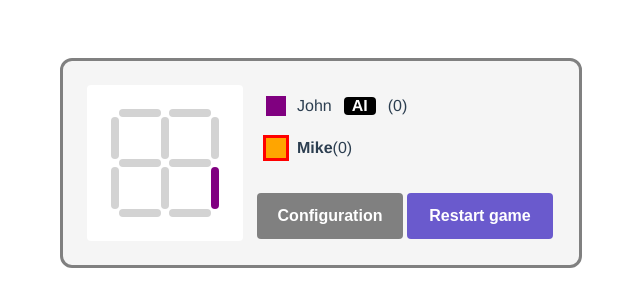
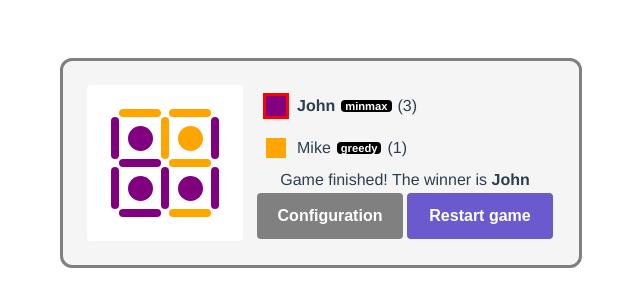
Before and after one commit to mrlukasbos/dots-and-boxes, a Vue app: page / in a window 1280 px wide. Shown: the top 306 px of the page, without its empty margins (319-959 px from the left). Built offline with nearby package versions, Linux system fonts and the light colour scheme.

Commit message:
make distinction between different ai players

```diff
--- a/src/App.vue
+++ b/src/App.vue
@@ -25,7 +25,7 @@ import PlayersView from './components/players'
 import BoardView from './components/board'
 import ConfigView from './components/config'
 
-import Player from './player'
+import Player, {PlayerType} from './player'
 import Board from './board'
 
 export default {
@@ -43,8 +43,8 @@ export default {
         width: 2,
         height: 2,
         players: [
-          new Player("John", "purple", true),
-          new Player("Mike", "orange", false),
+          new Player("John", "purple", PlayerType.MINMAX),
+          new Player("Mike", "orange", PlayerType.GREEDY),
         ]
       },
     }
--- a/src/ai.js
+++ b/src/ai.js
@@ -41,45 +41,45 @@ export default class Ai {
         let availableEdges = this.availableEdges(board);
         let bestEdge = this.getRandomMove(board);
         let bestScore = -Infinity;
+        let depth = -Infinity;
+
         let currentPlayer = board.getCurrentPlayer();
 
         for (var testedge of availableEdges) {
             let copy = _.cloneDeep(board);
-
-            copy.checkForAIMove = function() {
-                // do nothing
-            }
-
-            console.log(copy);
+            copy.checkForAIMove = function() { /* do nothing */ }
             let edge = copy.getEdge(testedge.x, testedge.y, testedge.vertical)
             copy.selectEdge(edge);
 
-            let score = this.minMax(copy, currentPlayer.name, 0);
-            if (score > bestScore) {
+            let result = this.minMax(copy, currentPlayer.name, 0);
+            if (result.score > bestScore) {
                 bestEdge = testedge;
-                bestScore = score;
+                bestScore = result.score;
+            }
+            if (result.depth > depth) {
+                depth = result.depth;
             }
         }
+        console.log("search depth: ", depth);
         return board.getEdge(bestEdge.x, bestEdge.y, bestEdge.vertical);
     }
 
     static minMax(board, thisplayer, depth) {
         let availableEdges = this.availableEdges(board);
 
-        if (depth < 12) {
-            for (let i = 0; i < availableEdges.length; i++) {
-                let edge = availableEdges[i];
-                let copy = _.cloneDeep(board);
+        for (let i = 0; i < availableEdges.length; i++) {
+            let edge = availableEdges[i];
+            let copy = _.cloneDeep(board);
 
-                copy.checkForAIMove = function() {
-                    // do nothing
-                }
-                copy.selectEdge(copy.getEdge(edge.x, edge.y, edge.vertical));
-                return this.minMax(copy, thisplayer, depth + 1);
-            }
+            copy.checkForAIMove = function() { /* do nothing */ }
+            copy.selectEdge(copy.getEdge(edge.x, edge.y, edge.vertical));
+            return this.minMax(copy, thisplayer, depth + 1);
         }
 
         let player = board.getPlayerByName(thisplayer);
-        return player.score;
+        return {
+            score: player.score,
+            depth: depth,
+        }
     }
 }
--- a/src/board.js
+++ b/src/board.js
@@ -2,7 +2,7 @@ import Square, {Direction, OppositeDirection} from './square'
 import Edge from './edge'
 import Coord from './coord'
 import Ai from './ai';
-import Player from './player';
+import { PlayerType } from './player';
 
 export default class Board {
     constructor(width, height, players) {
@@ -50,9 +50,20 @@ export default class Board {
     }
 
     checkForAIMove() {
-        if (this.getCurrentPlayer().ai) {
-            let randomMove = Ai.getBestMove(this);
-            this.selectEdge(randomMove);
+        switch (this.getCurrentPlayer().type) {
+            case PlayerType.RANDOM: {
+                this.selectEdge(Ai.getRandomMove(this));
+                break;
+            }
+            case PlayerType.MINMAX: {
+                this.selectEdge(Ai.getBestMove(this));
+                break;
+            }
+            case PlayerType.GREEDY: {
+                this.selectEdge(Ai.getGreedyBestMove(this));
+                break;
+            }
+            default: break;
         }
     }
 
@@ -75,8 +86,6 @@ export default class Board {
     // Handle the selection of an edge. To be called by the current player.
     selectEdge(edge) {
         if (edge.clicked) return;
-
-        console.log("selected new edge: ", edge);
 
         edge.clicked = this.currentPlayer;
         let didFillSquare = false;
@@ -202,62 +211,4 @@ export default class Board {
             this._edges.push(edge);
         })
     }
-
-    copy() {
-
-        let simulatedPlayers = [];
-        this.players.forEach(player => {
-            let new_player = new Player(player.name, player.color);
-            new_player.score = player.score;
-            simulatedPlayers.push(new_player);
-        });
-
-        let clone = new Board(this.width, this.height, simulatedPlayers);
-        clone._currentPlayerIndex = this._currentPlayerIndex;
-
-        // copy all edges
-        this.edges.forEach(real_edge => {
-            let copy = real_edge.copy();
-            if (copy.clicked) {
-                copy.clicked = clone.getPlayerByName(real_edge.clicked.name); // refresh reference
-            } else {
-                copy.clicked = null;
-            }
-            clone.edges.push(copy);
-        });
-
-        // copy all squares
-        this.squares.forEach(row => {
-            let cloned_row = [];
-            row.forEach(real_square => {
-                let copy = real_square.copy();
-                if (real_square.player) {
-                    copy.player = clone.getPlayerByName(real_square.player.name); // refresh reference
-                }
-                cloned_row.push(copy)
-            })
-            clone.squares.push(cloned_row);
-        });
-
-        // for each cloned edge, we must replace the references of the squares with a cloned square
-        clone.edges.forEach(cloned_edge => {
-            return cloned_edge.squares.map(square => {
-                return clone.getSquare(square.x, square.y);
-            })
-        });
-
-        // for each cloned square, we must replace references to the edges with cloned edges
-        clone.getAllSquares().forEach(square => {
-            Array.from(square.edges.keys()).forEach(direction => { // for each direction
-                let ref_edge = square.getEdge(direction);
-                square.edges[direction] = clone.getEdge(ref_edge.x, ref_edge.y, ref_edge.vertical);
-            })
-        });
-
-        clone.checkForAIMove = function() {
-            // do nothing
-        }
-
-        return clone;
-    }
 }
--- a/src/components/config.vue
+++ b/src/components/config.vue
@@ -16,7 +16,10 @@
                         <option disabled value="">Please select one</option>
                         <option v-for="color in available_colors" :key="color"> {{color}}</option>
                     </select>
-                    <input type="checkbox" id="checkbox" v-model="player.ai">
+                    <select v-model="player.type">
+                        <option disabled value="">Please select one</option>
+                        <option v-for="type in availabe_player_types()" :key="type"> {{type}}</option>
+                    </select>
                     <span> <a class="link small danger" v-on:click="removePlayer(player)"> ✕ </a> </span>
                 </div>
                 <hr>
@@ -26,7 +29,10 @@
                         <option disabled value="">Please select one</option>
                         <option v-for="color in available_colors" :key="color"> {{color}}</option>
                     </select>
-                    <input type="checkbox" id="checkbox" v-model="new_player.ai">
+                    <select v-model="new_player.type">
+                        <option disabled value="">Please select one</option>
+                        <option v-for="type in availabe_player_types()" :key="type"> {{type}}</option>
+                    </select>
                     <span> <a class="link small" v-on:click="addPlayer"> &#43; </a> </span>
                 </div>
             </div>
@@ -40,20 +46,27 @@
 </template>
 
 <script>
-import Player from '../player'
+import Player, {PlayerType} from '../player'
 export default {
   name: 'config',
   props: ['config', 'visible'],
   data: function() {
       return {
-          new_player: new Player("", ""),
+          new_player: new Player("", "", PlayerType.HUMAN),
           available_colors: ["magenta", "salmon", "gold", "blue", "steelblue", "aquamarine", "blueviolet", "coral", "dodgerblue", "purple", "orange"].sort()
-      }
+    }
   },
   methods: {
+      availabe_player_types() {
+        var all = [];
+        for(let key in PlayerType){
+            all.push(PlayerType[key]);
+        }
+        return all;
+      },
       addPlayer() {
           this.config.players.push(this.new_player)
-          this.new_player = new Player("", "")
+          this.new_player = new Player("", "", PlayerType.HUMAN)
       },
       removePlayer(player) {
             const index = this.config.players.indexOf(player);
@@ -107,7 +120,15 @@ input {
     border: none;
     font-size: 1rem;
     width: 120px;
-    outline: none;;
+    outline: none;
+}
+
+select {
+    border: none;
+    font-size: 1rem;
+    width: 120px;
+    outline: none;
+    margin-right: 24px;
 }
 
 .game-settings {
--- a/src/components/players.vue
+++ b/src/components/players.vue
@@ -3,7 +3,7 @@
         <div v-for="player in board.players" :key="player.name" class="player">
           <div class="player-indicator" :class="{'current': (player === board.currentPlayer)}" :style="player.style"/>
           <span :class="{'current': (player === board.currentPlayer)}">{{player.name}} </span>
-          <span class="ai" v-if="player.ai"> AI </span>
+          <span class="player-type"> {{player.type}} </span>
           <span>({{player.score}}) </span>
         </div>
     </div>
@@ -29,12 +29,13 @@ export default {
   align-items: center;
 }
 
-.ai {
+.player-type {
   background: black;
   color: white;
   font-weight: bold;
-  margin: 0px 12px;
-  padding: 0px 8px;
+  font-size: 0.7rem;
+  margin: 0px 6px;
+  padding: 0px 4px;
   border-radius: 4px;
 }
 
--- a/src/edge.js
+++ b/src/edge.js
@@ -31,11 +31,4 @@ export default class Edge {
     }
     return style;
   }
-
-  copy() {
-    let copy = new Edge(this._pos, this._vertical, this._squares);
-    copy.clicked = this._clicked;
-    copy.squares = this._squares;
-    return copy;
-  }
 }
--- a/src/player.js
+++ b/src/player.js
@@ -1,8 +1,15 @@
+export const PlayerType = {
+  HUMAN: 'human',
+  GREEDY: 'greedy',
+  MINMAX: 'minmax',
+  RANDOM: 'random',
+}
+
 export default class Player {
-    constructor(name, color, ai) {
+    constructor(name, color, type) {
       this._name = name;
       this._color = color;
-      this._ai = ai;
+      this._type = type;
       this._score = 0;
     }
 
@@ -14,8 +21,8 @@ export default class Player {
     set color(color) { this._color = color }
     get name() { return this._name; }
     set name(name) { this._name = name }
-    get ai() { return this._ai }
-    set ai(ai) { this._ai = ai}
+    get type() { return this._type }
+    set type(type) { this._type = type}
 
     get style() {
         return {
--- a/src/square.js
+++ b/src/square.js
@@ -53,12 +53,4 @@ export default class Square {
         backgroundColor: this._player ? this._player.color : "transparent",
       }
     }
-
-    copy() {
-        let copy = new Square(this._pos);
-        copy.edges = this._edges;
-        copy.player = this._player;
-        copy.edges = this._edges;
-        return copy;
-    }
   }
```
